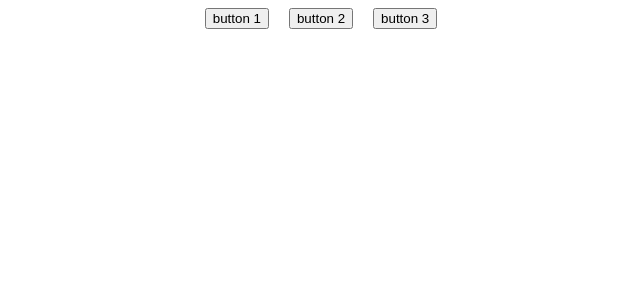
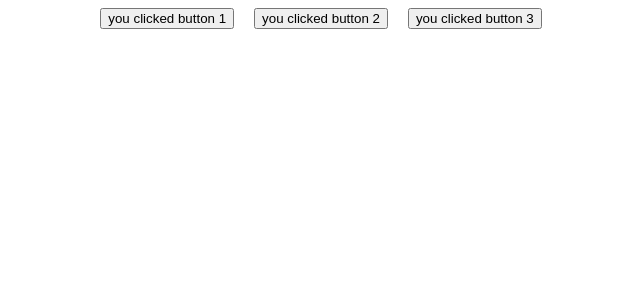
Before and after one commit to hirwaaldo1/gym-introductory-exercises-react, a React (Create React App) app: page / in a window 1280 px wide. Shown: the top 300 px of the page, without its empty margins (319-959 px from the left). Built offline with nearby package versions, Linux system fonts and the light colour scheme.

Commit message:
apply all requests

```diff
--- a/src/components/Button.js
+++ b/src/components/Button.js
@@ -1,3 +1,3 @@
 export default function Button({ title, msg }) {
-  return <button onClick={() => alert(msg)}>{title}</button>;
+  return <button onClick={() => alert(msg)}>you clicked {title}</button>;
 }
```
